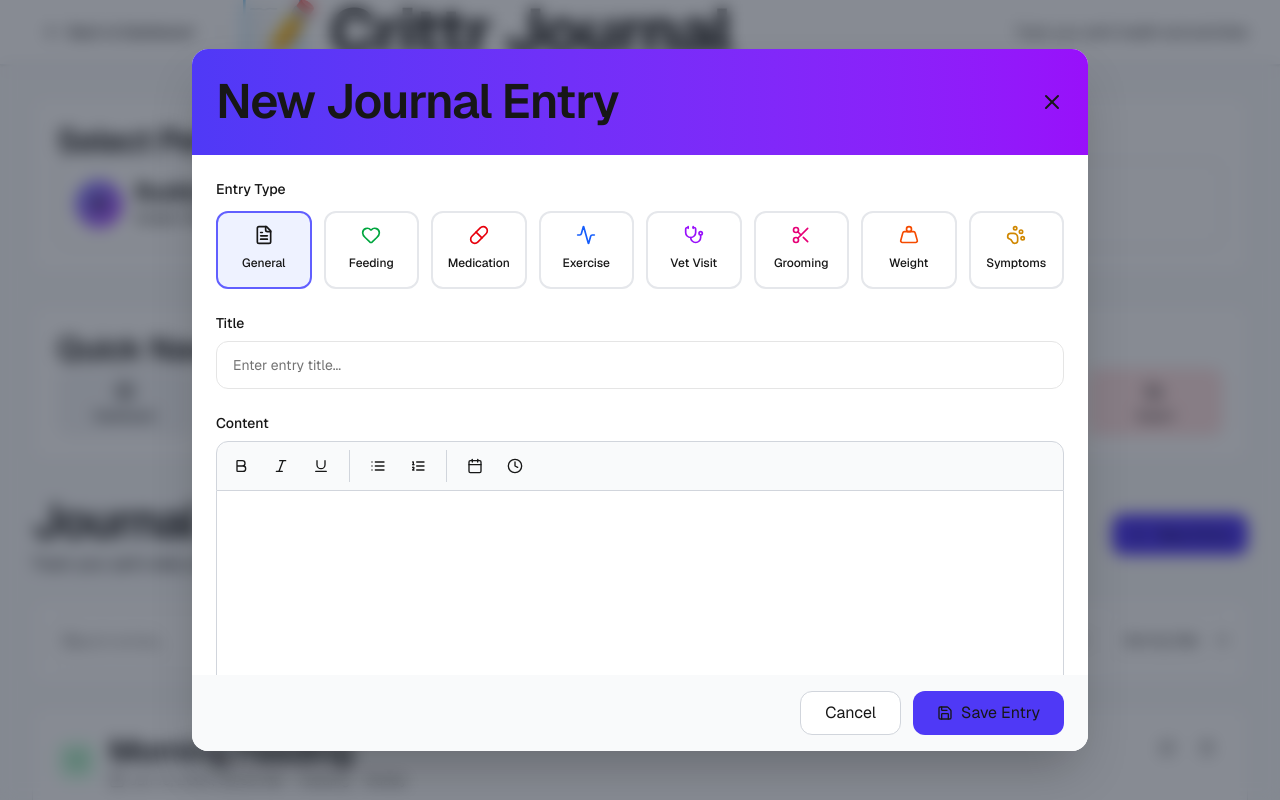
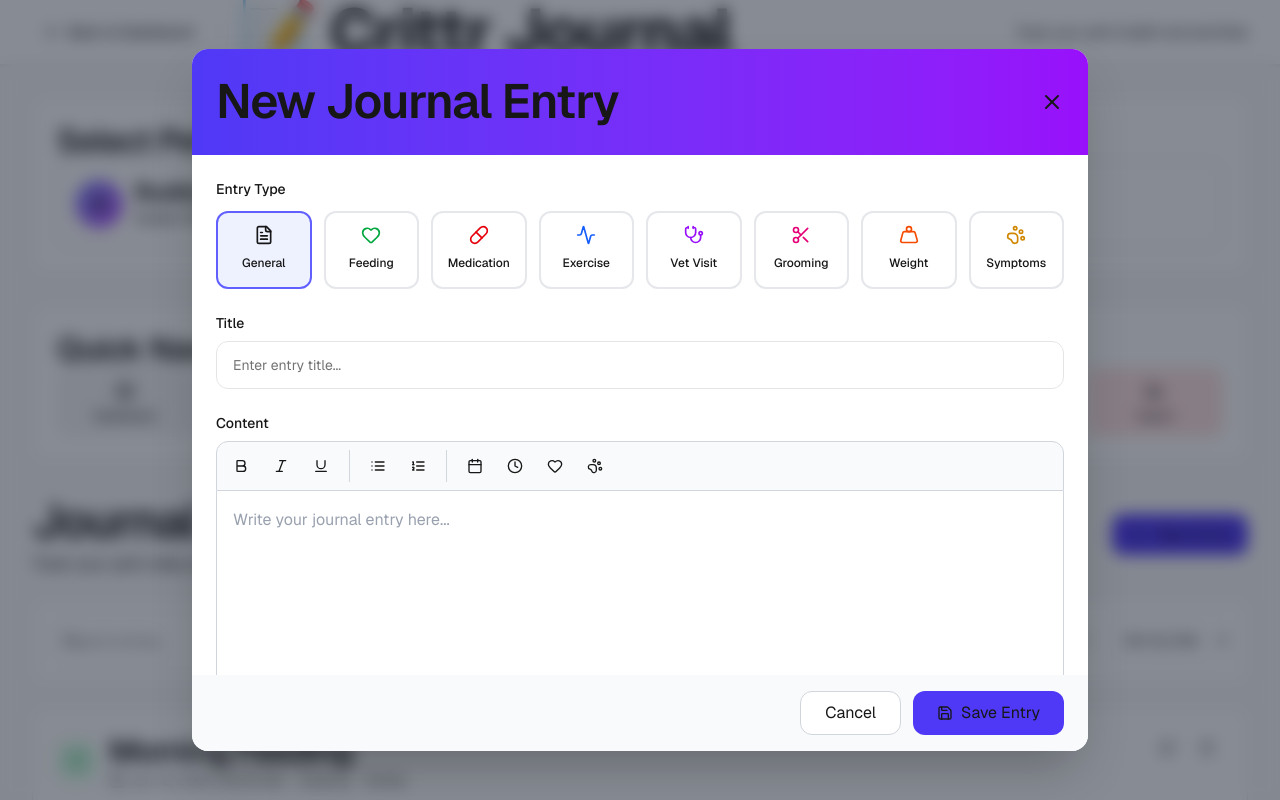
Before and after one commit to Chocoloco123/Crittr-App-FE, a Next.js app: page /journal in a window 1280 px wide. Both pictures are taken after a click on the button "New Entry". Shown: the top 800 px of the page. Built offline with nearby package versions, Linux system fonts and the light colour scheme.

Commit message:
adjusted journal entry

```diff
--- a/src/components/journal/JournalEditor.tsx
+++ b/src/components/journal/JournalEditor.tsx
@@ -91,6 +91,12 @@
     setMounted(true)
   }, [])
 
+  useEffect(() => {
+    if (editorRef.current && content !== editorRef.current.innerHTML) {
+      editorRef.current.innerHTML = content
+    }
+  }, [content])
+
   const handleSave = () => {
     if (!title.trim() || !content.trim()) {
       alert('Please fill in both title and content')
@@ -163,7 +169,12 @@
         range.collapse(false)
         selection.removeAllRanges()
         selection.addRange(range)
+      } else {
+        // If no selection, append to end
+        editorRef.current.innerHTML += text
       }
+      // Update content state
+      setContent(editorRef.current.innerHTML)
     }
   }
 
@@ -171,7 +182,16 @@
     if (typeof document !== 'undefined') {
       document.execCommand(command, false)
       editorRef.current?.focus()
+      // Update content state after formatting
+      if (editorRef.current) {
+        setContent(editorRef.current.innerHTML)
+      }
     }
+  }
+
+  const handleEditorInput = (e: React.FormEvent<HTMLDivElement>) => {
+    const target = e.currentTarget
+    setContent(target.innerHTML)
   }
 
   if (!mounted) {
@@ -310,16 +330,30 @@
               >
                 <Clock className="h-4 w-4" />
               </button>
+              <button
+                onClick={() => insertText('❤️ ')}
+                className="p-2 hover:bg-gray-200 rounded"
+                title="Insert Heart"
+              >
+                <Heart className="h-4 w-4" />
+              </button>
+              <button
+                onClick={() => insertText('🐾 ')}
+                className="p-2 hover:bg-gray-200 rounded"
+                title="Insert Paw Print"
+              >
+                <PawPrint className="h-4 w-4" />
+              </button>
             </div>
 
             {/* Editor */}
             <div
               ref={editorRef}
               contentEditable
-              dangerouslySetInnerHTML={{ __html: content }}
-              onInput={(e) => setContent(e.currentTarget.innerHTML)}
-              className="border border-gray-300 border-t-0 rounded-b-lg p-4 min-h-[200px] focus:outline-none focus:ring-2 focus:ring-indigo-500"
+              onInput={handleEditorInput}
+              className="border border-gray-300 border-t-0 rounded-b-lg p-4 min-h-[200px] focus:outline-none focus:ring-2 focus:ring-indigo-500 empty:before:content-[attr(data-placeholder)] empty:before:text-gray-400 empty:before:pointer-events-none"
               data-placeholder="Write your journal entry here..."
+              suppressContentEditableWarning={true}
             />
           </div>
 
```
